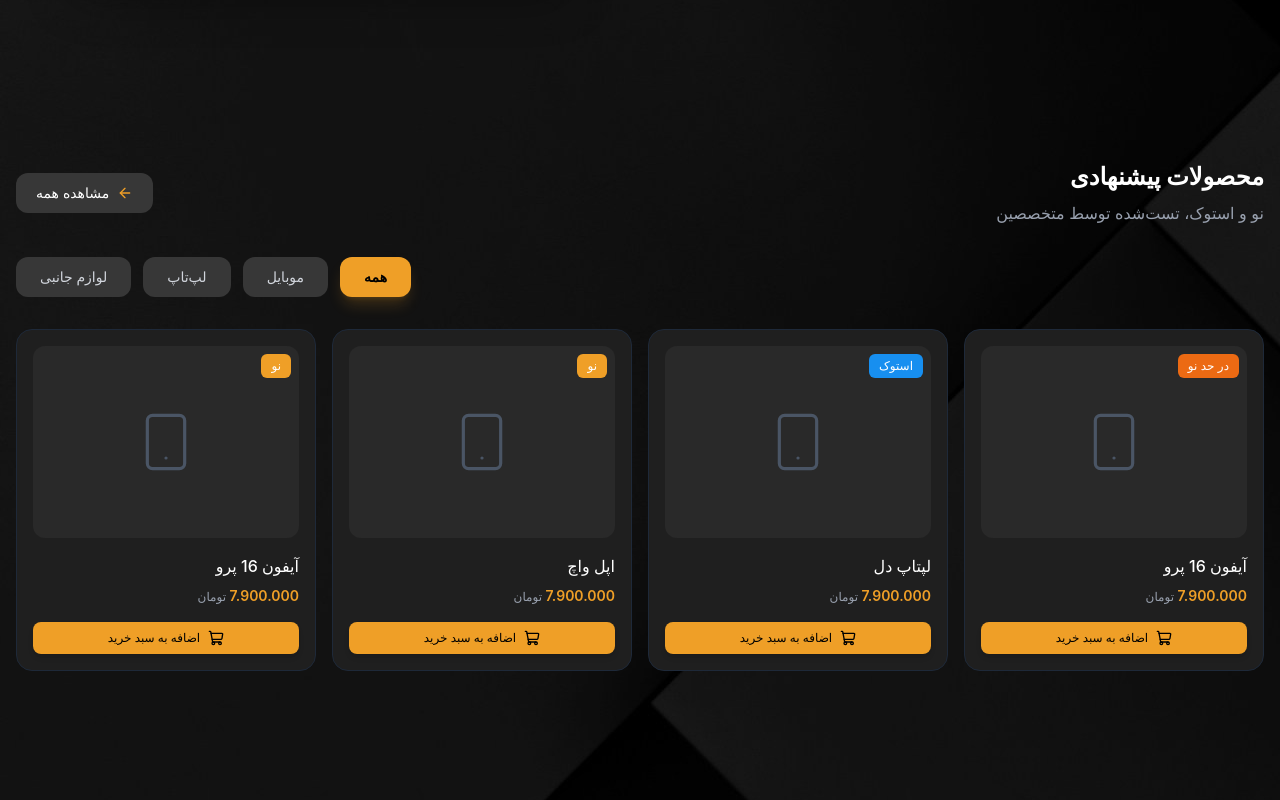
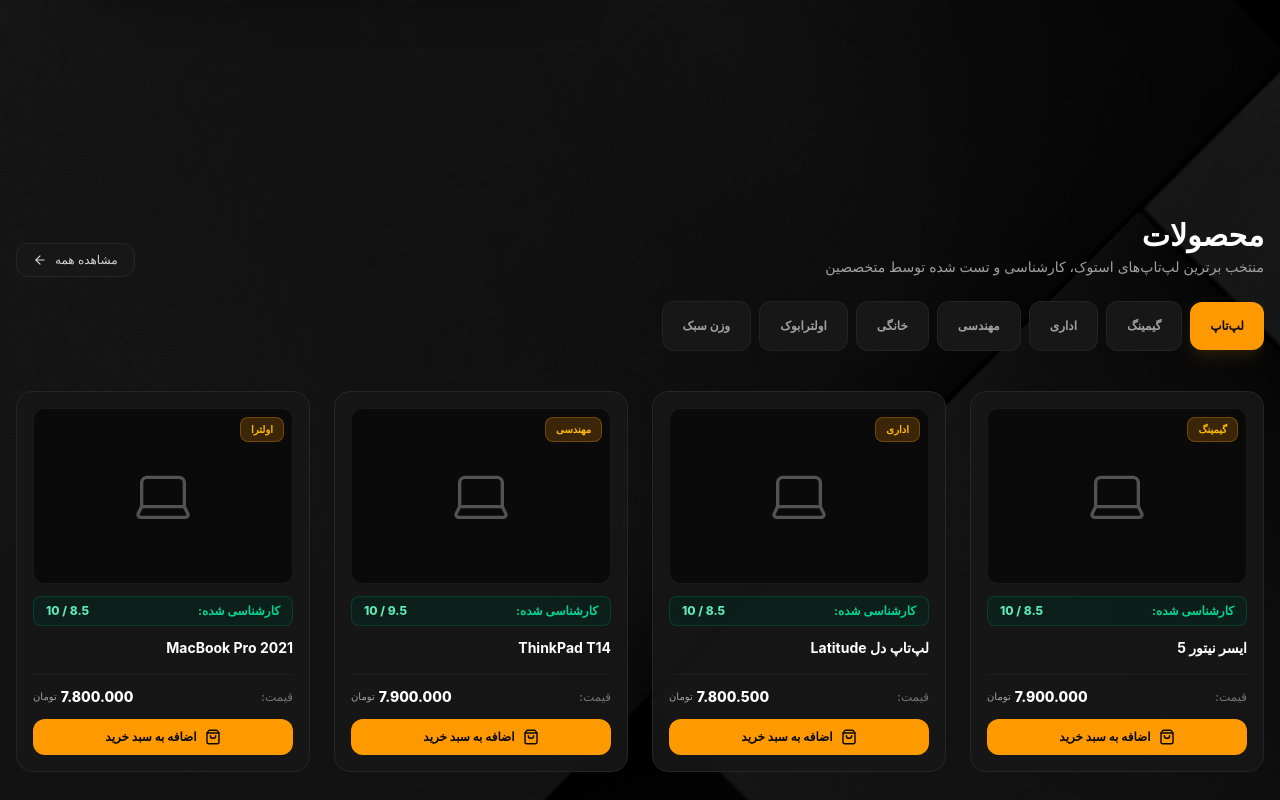
Before and after one commit to AREF-Esnaashari/VELTORA, a React (Vite) app: page / in a window 1280 px wide. Shown: the part 1380-2180 px from the top of the page. Built offline with nearby package versions, Linux system fonts and the light colour scheme.

Commit message:
Adding the products section and its components

```diff
--- a/src/Componenets/section-productIntro-Homepage/HomeProductCard.jsx
+++ b/src/Componenets/section-productIntro-Homepage/HomeProductCard.jsx
@@ -1,49 +1,57 @@
-import { ShoppingCart, Smartphone } from 'lucide-react';
+import React from 'react';
+import { ShoppingBag, Laptop } from 'lucide-react';
 
-export default function HomeProductCard({ product }) {
-  // رنگ متغیر بج‌ها براساس نوع (در حد ظاهر)
-  const getBadgeStyle = (badgeType) => {
-    switch (badgeType) {
-      case 'در حد نو':
-        return 'bg-[#EC6A13] text-white';
-      case 'استوک':
-        return 'bg-[#178FF0] text-white';
-      case 'نو':
-        return 'bg-[#EF9F27] text-white ';
-      default:
-        return 'bg-[#EF9F27] text-black';
-    }
-  };
+const HomeProductCard = ({ product }) => {
+
 
   return (
-    <div className="bg-[#1F1F1F] border border-gray-800 rounded-2xl p-4 flex flex-col justify-between hover:border-gray-700 transition-all">
-      {/* بخش تصویر و بج */}
-      <div className="relative bg-[#373737]/40 rounded-xl h-48 flex items-center justify-center mb-4">
-        <span
-          className={`absolute top-2 right-2 text-xs px-2.5 py-1 rounded-md ${getBadgeStyle(
-            product?.badge
-          )}`}
-        >
-          {product.badge || 'نو'}
-        </span>
-        {/* تصویر یا آیکون نمونه */}
-        <Smartphone className="w-16 h-16 text-gray-600 stroke-[1.2]" />
+    <div
+      className="bg-neutral-900/90 border border-neutral-800 hover:border-amber-500/40 rounded-2xl p-4 flex flex-col justify-between gap-4 transition-all duration-300 group hover:-translate-y-1 hover:shadow-xl hover:shadow-black/50"
+      dir="rtl"
+    >
+      {/* بخش بالای کارت: آیکون، بج‌ها و نمره کارشناسی */}
+      <div className="flex flex-col gap-3">
+        <div className="relative w-full h-44 rounded-xl bg-neutral-950 border border-neutral-800/50 flex flex-col items-center justify-center text-neutral-600 group-hover:text-amber-500 transition-colors">
+          {/* بج وضعیت */}
+          {product.badge && (
+            <span className="absolute top-2 right-2 px-2.5 py-1 rounded-lg text-[10px] font-bold bg-amber-500/20 text-amber-400 border border-amber-500/30 backdrop-blur-md">
+              {product.badge}
+            </span>
+          )}
+
+          {/* آیکون به جای عکس سیاه */}
+          <Laptop className="w-16 h-16 stroke-[1.25] group-hover:scale-110 transition-transform duration-300" />
+        </div>
+
+        {/* بج نمره کارشناسی */}
+        <div className="w-full py-1.5 px-3 rounded-lg bg-emerald-950/40 border border-emerald-800/50 text-emerald-400 text-xs font-bold flex items-center justify-between">
+          <span>کارشناسی شده:</span>
+          <span className="text-emerald-300 font-extrabold">{product.score} / 10</span>
+        </div>
+
+        {/* عنوان محصول */}
+        <h3 className="text-sm font-bold text-white group-hover:text-amber-400 transition-colors line-clamp-1">
+          {product.title}
+        </h3>
       </div>
 
-      {/* اطلاعات محصول */}
-      <div className="text-right space-y-2 mb-4">
-        <h3 className="text-white text-base font-medium">{product?.title || 'آیفون 16 پرو'}</h3>
-        <p className="text-[#EF9F27] text-sm font-semibold dir-rtl">
-          {product?.price || '7.900.000'}{' '}
-          <span className="text-xs font-normal text-gray-400">تومان</span>
-        </p>
+      {/* بخش پایین کارت: قیمت و دکمه خرید */}
+      <div className="flex flex-col gap-3 border-t border-neutral-800/60 pt-3">
+        <div className="flex items-center justify-between text-xs">
+          <span className="text-neutral-500 font-medium">قیمت:</span>
+          <div className="flex items-center gap-1 font-extrabold text-white text-sm">
+            <span>{product.price}</span>
+            <span className="text-[10px] text-neutral-400 font-normal">تومان</span>
+          </div>
+        </div>
+
+        <button className="w-full flex items-center justify-center gap-2 py-2.5 rounded-xl bg-amber-500 hover:bg-amber-400 text-neutral-950 text-xs font-bold transition-all duration-200 active:scale-95 cursor-pointer">
+          <ShoppingBag className="w-4 h-4 stroke-[2.2]" />
+          <span>اضافه به سبد خرید</span>
+        </button>
       </div>
-
-      {/* دکمه افزودن به سبد خرید */}
-      <button className="w-full bg-[#EF9F27] hover:bg-[#f0a83b] active:scale-[0.98] text-black font-medium py-2 px-3 rounded-lg flex items-center justify-center gap-2 text-xs transition-all duration-200 cursor-pointer shadow-md hover:shadow-lg hover:shadow-[#EF9F27]/20">
-        <ShoppingCart className="w-4 h-4" />
-        <span>اضافه به سبد خرید</span>
-      </button>
     </div>
   );
-}
+};
+
+export default HomeProductCard;
--- a/src/Componenets/section-productIntro-Homepage/HomeProductFilters.jsx
+++ b/src/Componenets/section-productIntro-Homepage/HomeProductFilters.jsx
@@ -1,37 +1,49 @@
+import React from 'react';
 import { useSearchParams } from 'react-router';
 
-// const categories = ['همه', 'موبایل', 'لپ‌تاپ', 'لوازم جانبی'];
+const categories = [
+  { id: 'all', label: 'لپ‌تاپ' },
+  { id: 'gaming', label: 'گیمینگ' },
+  { id: 'office', label: 'اداری' },
+  { id: 'engineering', label: 'مهندسی' },
+  { id: 'home', label: 'خانگی' },
+  { id: 'ultrabook', label: 'اولترابوک' },
+  { id: 'lightweight', label: 'وزن سبک' },
+];
 
-let categories = [
-  { id: 'all', sortedName: 'همه' },
-  { id: 'mobile', sortedName: 'موبایل' },
-  { id: 'laptop', sortedName: 'لپ‌تاپ' },
-  { id: 'accessories', sortedName: 'لوازم‌ جانبی' },
-];
-export default function HomeProductFilters() {
-  let [test, setTest] = useSearchParams();
-  let currentActive = test.get('category') || 'all';
-  function handleActive(id) {
-    setTest({ category: id });
-  }
+const HomeProductFilters = () => {
+  const [searchParams, setSearchParams] = useSearchParams();
+  const activeCategory = searchParams.get('category') || 'all';
+
+  const handleCategoryChange = (catId) => {
+    if (catId === 'all') {
+      searchParams.delete('category');
+      setSearchParams(searchParams);
+    } else {
+      setSearchParams({ category: catId });
+    }
+  };
+
   return (
-    <div className="flex  items-center justify-end gap-3 mb-8">
+    <div className="flex items-center gap-2 overflow-x-auto pb-4 scrollbar-none mb-6" dir="rtl">
       {categories.map((cat) => {
-        const isActive = cat.id === currentActive;
+        const isActive = activeCategory === cat.id;
         return (
           <button
             key={cat.id}
-            onClick={() => handleActive(cat.id)}
-            className={`px-6 py-2.5 rounded-xl text-sm font-medium transition-all duration-200 cursor-pointer active:scale-95 ${
+            onClick={() => handleCategoryChange(cat.id)}
+            className={`px-5 py-4 rounded-xl text-xs font-bold transition-all duration-200 whitespace-nowrap cursor-pointer ${
               isActive
-                ? 'bg-[#EF9F27] hover:bg-[#f0a83b] text-black font-semibold shadow-lg shadow-[#EF9F27]/20 hover:shadow-[#EF9F27]/40'
-                : 'bg-[#373737] text-gray-300 hover:bg-[#494949] hover:text-white'
+                ? 'bg-amber-500 text-neutral-950 shadow-lg shadow-amber-500/10'
+                : 'bg-neutral-900 text-neutral-400 border border-neutral-800/80 hover:text-white hover:border-neutral-700'
             }`}
           >
-            {cat.sortedName}
+            {cat.label}
           </button>
         );
       })}
     </div>
   );
-}
+};
+
+export default HomeProductFilters;
--- a/src/Componenets/section-productIntro-Homepage/HomeProductGrid.jsx
+++ b/src/Componenets/section-productIntro-Homepage/HomeProductGrid.jsx
@@ -1,30 +1,25 @@
-import { useParams, useSearchParams } from 'react-router';
+import React from 'react';
 import HomeProductCard from './HomeProductCard';
 
-export default function HomeProductGrid() {
-  let [search] = useSearchParams();
-  let current = search.get('category');
-  console.log(current);
-  const mockProducts = [
-    { id: 1, title: 'آیفون 16 پرو', price: '7.900.000', badge: 'در حد نو', category: 'mobile' },
-    { id: 2, title: 'لپتاپ دل', price: '7.900.000', badge: 'استوک', category: 'laptop' },
-    { id: 3, title: 'اپل واچ', price: '7.900.000', badge: 'نو', category: 'accessories' },
-    { id: 4, title: 'آیفون 16 پرو', price: '7.900.000', badge: 'نو', category: 'mobile' },
-  ];
-  // const filteredProducts = mockProducts.filter((item) =>
-  //   current === 'all' || !current ? true : item.category === current
-  // );
-  let filtered = mockProducts.filter((item) =>
-    // current === null ? item.category === current : (current = 'all')
-    current === 'all' || !current ? true : item.category === current
-  );
-  console.log(filtered);
+const HomeProductGrid = ({ products }) => {
+
+  if (!products || products.length === 0) {
+    return (
+      <div className="w-full py-12 flex justify-center items-center">
+          <h1 className="text-amber-300 font-bold text-center text-lg">
+          داریم رو بهترینش تمرکز میکنیم
+        </h1>
+      </div>
+    );
+  }
 
   return (
-    <div className="grid grid-cols-1 sm:grid-cols-2 lg:grid-cols-4 gap-4">
-      {filtered.map((item) => (
-        <HomeProductCard key={item.id} product={item} />
+    <div className="grid grid-cols-1 sm:grid-cols-2 lg:grid-cols-4 gap-4 md:gap-6">
+      {products.map((product) => (
+        <HomeProductCard key={product.id} product={product} />
       ))}
     </div>
   );
-}
+};
+
+export default HomeProductGrid;
--- a/src/Componenets/section-productIntro-Homepage/HomeProductHeader.jsx
+++ b/src/Componenets/section-productIntro-Homepage/HomeProductHeader.jsx
@@ -1,16 +1,23 @@
-import { ArrowLeft } from 'lucide-react'; // یا هر آیکون‌پکیجی که استفاده می‌کنی
+import React from 'react';
+import { ArrowLeft } from 'lucide-react';
+import { Link } from 'react-router';
 
-export default function HomeProductHeader() {
+const HomeProductHeader = () => {
   return (
-    <div className="flex items-center container justify-between mb-8">
-      <div className="text-right">
-        <h2 className="text-2xl font-bold text-white mb-2">محصولات پیشنهادی</h2>
-        <p className="text-md text-gray-400">نو و استوک، تست‌شده توسط متخصصین</p>
+    <div className="flex flex-col md:flex-row md:items-end justify-between gap-4 mb-6" dir="rtl">
+      <div className="flex flex-col gap-1">
+        <h2 className="text-3xl font-bold text-white">محصولات</h2>
+        <p className="text-xs md:text-sm text-neutral-400">
+          منتخب برترین لپ‌تاپ‌های استوک، کارشناسی و تست شده توسط متخصصین
+        </p>
       </div>
-      <button className="flex items-center gap-2 bg-[#373737] hover:bg-[#494949] active:scale-95 text-white px-5 py-2.5 rounded-xl text-sm transition-all duration-200 cursor-pointer group">
-        <ArrowLeft className="w-4 h-4 stroke-[#EF9F27] group-hover:-translate-x-1 transition-transform duration-200" />
-        <span>مشاهده همه</span>
+
+      <button className="self-start md:self-auto flex items-center gap-2 px-4 py-2 rounded-xl bg-neutral-900 border border-neutral-800 hover:border-neutral-700 text-neutral-300 hover:text-white text-xs font-medium transition-all duration-200 cursor-pointer">
+        <Link to="/commingsoon">مشاهده همه</Link>
+        <ArrowLeft className="w-3.5 h-3.5" />
       </button>
     </div>
   );
-}
+};
+
+export default HomeProductHeader;
--- a/src/Componenets/section-productIntro-Homepage/ProductInto_Homepage.jsx
+++ b/src/Componenets/section-productIntro-Homepage/ProductInto_Homepage.jsx
@@ -1,13 +1,63 @@
+import React from 'react';
+import { useSearchParams } from 'react-router';
 import HomeProductHeader from './HomeProductHeader';
 import HomeProductFilters from './HomeProductFilters';
 import HomeProductGrid from './HomeProductGrid';
 
-export default function ProductInto_Homepage() {
+const mockProducts = [
+  {
+    id: 1,
+    title: 'ایسر نیتور 5',
+    category: 'gaming',
+    badge: 'گیمینگ',
+    score: '8.5',
+    price: '7.900.000',
+  },
+  {
+    id: 2,
+    title: 'لپ‌تاپ دل Latitude',
+    category: 'office',
+    badge: 'اداری',
+    score: '8.5',
+    price: '7.800.500',
+  },
+  {
+    id: 3,
+    title: 'ThinkPad T14',
+    category: 'engineering',
+    badge: 'مهندسی',
+    score: '9.5',
+    price: '7.900.000',
+  },
+  {
+    id: 4,
+    title: 'MacBook Pro 2021',
+    category: 'ultrabook',
+    badge: 'اولترا',
+    score: '8.5',
+    price: '7.800.000',
+  },
+];
+
+const ProductInto_Homepage = () => {
+  const [searchParams] = useSearchParams();
+  const activeCategory = searchParams.get('category') || 'all';
+
+  // منطق فیلتر بر اساس URL
+  const filteredProducts =
+    activeCategory === 'all'
+      ? mockProducts
+      : mockProducts.filter((product) => product.category === activeCategory);
+
   return (
-    <section className=" container mx-auto px-4 py-10 my-8 ">
-      <HomeProductHeader />
-      <HomeProductFilters />
-      <HomeProductGrid />
+    <section className="w-full mt-20 py-12" dir="rtl">
+      <div className="container mx-auto px-4">
+        <HomeProductHeader />
+        <HomeProductFilters />
+        <HomeProductGrid products={filteredProducts} />
+      </div>
     </section>
   );
-}
+};
+
+export default ProductInto_Homepage;
```
